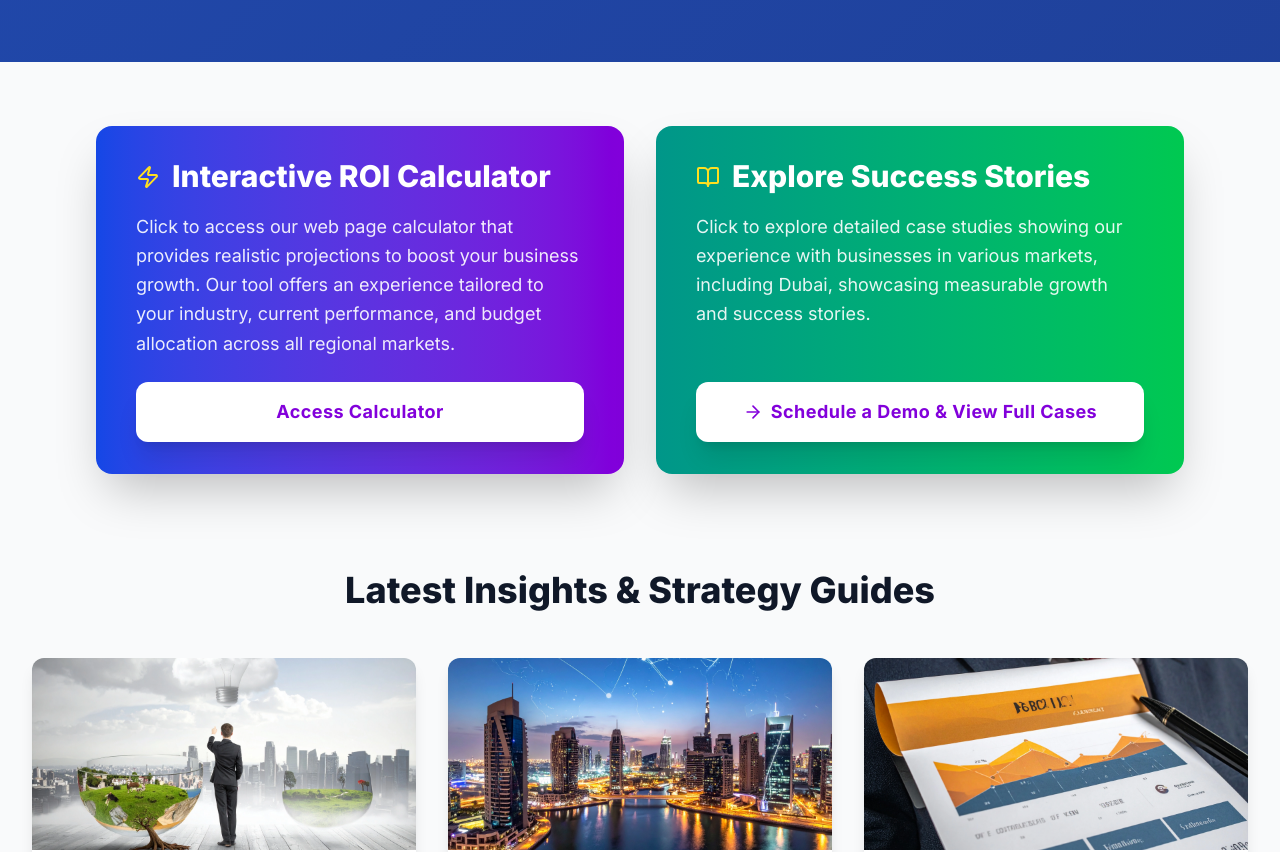
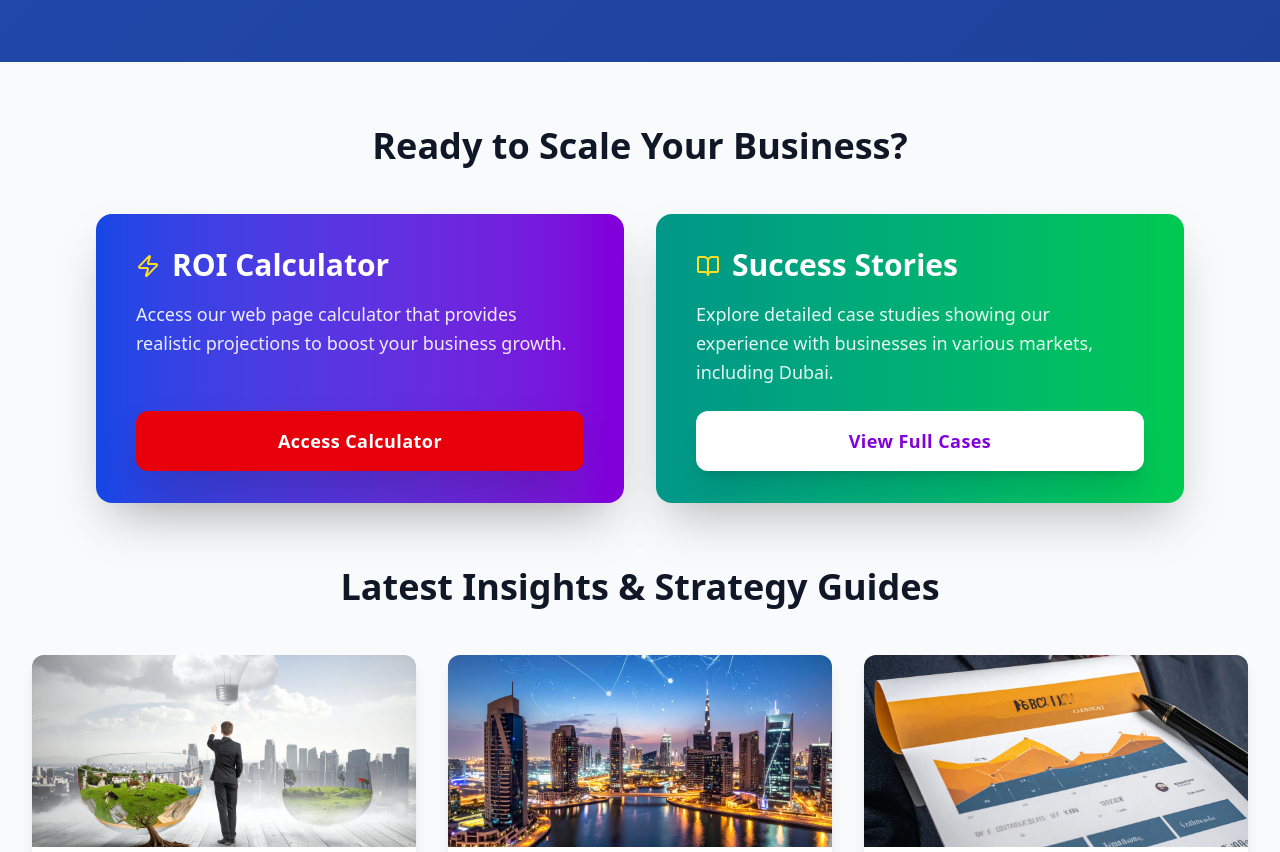
Before and after one commit to grovoz-collab/grovoz-s, a Next.js app: page /contact in a window 1280 px wide. Shown: the part 4440-5292 px from the top of the page. Built offline with nearby package versions, Linux system fonts and the light colour scheme.

Commit message:
updatedx4

```diff
--- a/src/app/contact/ROICalculatorCTA.jsx
+++ b/src/app/contact/ROICalculatorCTA.jsx
@@ -1,5 +1,12 @@
+"use client"; // Ensure this is at the top if this is a Next.js App Router component
+
 import React, { useState, useCallback } from 'react';
-import { Zap, BookOpen, ArrowRight } from 'lucide-react'; // Added BookOpen and ArrowRight icons
+import { Zap, BookOpen, ArrowRight, Phone } from 'lucide-react'; // Added Phone icon for the new button
+
+// Assuming your ContactForm component is in the same directory
+// If not, adjust the import path:
+import ContactForm from '../components/ContactForm';
+
 
 // --- Custom Button Component ---
 // This component simulates the 'Button' used in the original JSX snippet,
@@ -8,11 +15,17 @@ const Button = ({ children, onClick, className, variant = 'default' }) => {
     let baseStyles = "transition duration-300 ease-in-out font-bold tracking-wide rounded-xl focus:outline-none focus:ring-4 transform active:scale-95 flex items-center justify-center space-x-2";
     let variantStyles;
 
-    // Defining the 'cta-alt' variant to contrast sharply with the CTA background
+    // Defining the 'cta-alt' variant to contrast sharply with the darker CTA gradient color
     if (variant === 'cta-alt') {
         // Bright white background with text matching the darker CTA gradient color
         variantStyles = "bg-white text-purple-700 hover:bg-gray-100 ring-white/50 shadow-xl hover:shadow-2xl";
-    } else {
+    }
+    // New 'cta-primary' variant for the main contact form button
+    else if (variant === 'cta-primary') {
+        // High-contrast, vibrant main button
+        variantStyles = "bg-red-600 text-white hover:bg-red-700 ring-red-300 shadow-2xl hover:shadow-3xl";
+    }
+    else {
         // Default style (if needed elsewhere)
         variantStyles = "bg-indigo-600 text-white hover:bg-indigo-700 ring-indigo-300";
     }
@@ -28,6 +41,7 @@ const Button = ({ children, onClick, className, variant = 'default' }) => {
 };
 
 // --- Blog Card Component (New) ---
+// (Keeping BlogCard unchanged for brevity, as requested)
 const BlogCard = ({ title, excerpt, date, category, imageUrl }) => {
     return (
         <div
@@ -39,7 +53,6 @@ const BlogCard = ({ title, excerpt, date, category, imageUrl }) => {
                     src={imageUrl}
                     alt={title}
                     className="w-full h-full object-cover transition duration-500 hover:scale-110"
-                    // Fallback removed as placehold.co URLs provide descriptive text
                 />
             </div>
 
@@ -78,6 +91,12 @@ const BlogCard = ({ title, excerpt, date, category, imageUrl }) => {
 // --- Main Application Component ---
 const App = () => {
     const [message, setMessage] = useState('');
+    // New state for controlling the ContactForm popup
+    const [isFormOpen, setIsFormOpen] = useState(false);
+
+    // Handlers for the ContactForm popup
+    const openContactForm = useCallback(() => setIsFormOpen(true), []);
+    const closeContactForm = useCallback(() => setIsFormOpen(false), []);
 
     // Dummy blog post data updated with new subjects and relevant image placeholders
     const blogPosts = [
@@ -87,7 +106,7 @@ const App = () => {
             excerpt: "Explore the advanced content frameworks that drive organic search visibility and translate page views into tangible sales outcomes.",
             date: "Oct 5, 2025",
             category: "SEO & Content",
-            imageUrl: "/Firefly_Authority content on strategies to improve SEO and boost conversions 327526.webp" // Green/White Placeholder
+            imageUrl: "/Firefly_Authority content on strategies to improve SEO and boost conversions 327526.webp"
         },
         {
             id: 2,
@@ -95,7 +114,7 @@ const App = () => {
             excerpt: "A comprehensive look at the unique economic and consumer trends across the MENA region, detailing actionable insights for successful business growth, particularly in the Dubai hub.",
             date: "Sep 28, 2025",
             category: "Regional Markets",
-            imageUrl: "/Firefly__Regional trend analysis for business growth including Dubai market insights 812328.webp" // Red/White Placeholder
+            imageUrl: "/Firefly__Regional trend analysis for business growth including Dubai market insights 812328.webp"
         },
         {
             id: 3,
@@ -103,99 +122,71 @@ const App = () => {
             excerpt: "Review our in-depth case studies that showcase quantifiable ROI and positive customer service experiences, providing transparent evidence of our commitment to client success.",
             date: "Sep 20, 2025",
             category: "Case Studies",
-            imageUrl: "/Firefly__Case studies showing measurable results with detailed customer service experience 472082.webp" // Blue/White Placeholder
+            imageUrl: "/Firefly__Case studies showing measurable results with detailed customer service experience 472082.webp"
         },
     ];
 
-    // Handler for the ROI Calculator CTA click event
-    const handleAccessCalculator = useCallback(() => {
-        const timestamp = new Date().toLocaleTimeString();
-        // Simulate navigation and provide user feedback
-        setMessage(`[${timestamp}] Navigating to the ROI Calculator page. Your projections are loading...`);
-    }, []);
-
-    // Handler for the Case Studies CTA click event
-    const handleAccessCaseStudies = useCallback(() => {
-        const timestamp = new Date().toLocaleTimeString();
-        // Simulate navigation and provide user feedback
-        setMessage(`[${timestamp}] Redirecting to Case Studies portfolio and demo booking...`);
-    }, []);
 
     return (
         // Main container now only handles background and vertical padding
         <div className="bg-gray-50 py-16">
             {/* Injecting a style tag for the 'Inter' font to ensure good typography */}
-            <style>
-                {`
-                    @import url('https://fonts.googleapis.com/css2?family=Inter:wght@400;600;700;800&display=swap');
-                    .font-inter {
-                        font-family: 'Inter', sans-serif;
-                    }
-                    /* Custom shadow for extra pop on hover */
-                    .hover\\:shadow-3xl:hover {
-                        box-shadow: 0 25px 50px -12px rgba(0, 0, 0, 0.4);
-                    }
-                `}
-            </style>
+
 
             {/* 1. CTA GRID Section (Constrained to max-w-6xl) */}
-            <div className="w-full max-w-6xl font-inter px-4 sm:px-8 mx-auto mb-24">
+            <div className="w-full max-w-6xl font-inter px-4 sm:px-8 mx-auto mb-16">
 
-                <div className="grid grid-cols-1 md:grid-cols-2 gap-8">
+                <h2 className="text-4xl font-extrabold text-gray-900 mb-12 text-center">
+                    Ready to Scale Your Business?
+                </h2>
 
-                    {/* ROI Calculator CTA - First Section */}
+                {/* The CTA Grid is now 3 columns on large screens */}
+      <div className="grid grid-cols-1 md:grid-cols-2 gap-8">
+                    {/* NEW: Primary Contact CTA - Opens the Popup */}
+
+                    {/* ROI Calculator CTA - Existing Section */}
                     <div
-                        // Padding adjusted to decrease height: py-6 on small, py-8 on medium screens
                         className="bg-gradient-to-r from-blue-700 to-purple-700 px-8 py-6 md:px-10 md:py-8 rounded-2xl text-white shadow-2xl
-                                    transition duration-500 hover:shadow-3xl hover:scale-[1.01] transform h-full flex flex-col justify-between"
+                                transition duration-500 hover:shadow-3xl hover:scale-[1.01] transform h-full flex flex-col justify-between"
                     >
-                        {/* Content inside the CTA is now forced to stack vertically (flex-col) for better fit in the grid column */}
                         <div className="flex flex-col gap-4">
-
                             <h3 className="text-3xl font-extrabold leading-tight">
                                 <Zap className="inline w-6 h-6 mr-3 -mt-1 text-yellow-300" />
-                                Interactive ROI Calculator
+                                ROI Calculator
                             </h3>
                             <p className="text-lg opacity-90 leading-relaxed">
-                                Click to access our web page calculator that provides realistic projections to boost your business growth. Our tool offers an experience tailored to your industry, current performance, and budget allocation across all regional markets.
+                                Access our web page calculator that provides realistic projections to boost your business growth.
                             </p>
                         </div>
-
                         <Button
-                            onClick={handleAccessCalculator}
-                            // Button spans full width of the card for better prominence
+                                onClick={openContactForm} // **This opens your ContactForm popup**
                             className="text-lg w-full mt-6 px-10 py-4"
-                            variant="cta-alt"
+                            variant="cta-primary"
                         >
                             Access Calculator
                         </Button>
                     </div>
 
-                    {/* Case Studies CTA - New Section */}
+                    {/* Case Studies CTA - Existing Section */}
                     <div
-                        // Padding adjusted to decrease height: py-6 on small, py-8 on medium screens
                         className="bg-gradient-to-r from-teal-600 to-green-500 px-8 py-6 md:px-10 md:py-8 rounded-2xl text-white shadow-2xl
-                                    transition duration-500 hover:shadow-3xl hover:scale-[1.01] transform h-full flex flex-col justify-between"
+                                transition duration-500 hover:shadow-3xl hover:scale-[1.01] transform h-full flex flex-col justify-between"
                     >
-                         {/* Content inside the CTA is now forced to stack vertically (flex-col) for better fit in the grid column */}
                         <div className="flex flex-col gap-4">
-
                             <h3 className="text-3xl font-extrabold leading-tight">
                                 <BookOpen className="inline w-6 h-6 mr-3 -mt-1 text-yellow-300" />
-                                Explore Success Stories
+                                Success Stories
                             </h3>
                             <p className="text-lg opacity-90 leading-relaxed">
-                                Click to explore detailed case studies showing our experience with businesses in various markets, including Dubai, showcasing measurable growth and success stories.
+                                Explore detailed case studies showing our experience with businesses in various markets, including Dubai.
                             </p>
                         </div>
-
                         <Button
-                            onClick={handleAccessCaseStudies}
+                                onClick={openContactForm} // **This opens your ContactForm popup**
                             className="text-lg w-full mt-6 px-10 py-4"
                             variant="cta-alt"
                         >
-                            <ArrowRight className="w-5 h-5 mr-2" />
-                            Schedule a Demo & View Full Cases
+                            View Full Cases
                         </Button>
                     </div>
                 </div>
@@ -230,6 +221,14 @@ const App = () => {
                     </p>
                 )}
             </div>
+
+            {/* 4. RENDER THE CONTACT FORM POPUP */}
+            {/* The ContactForm handles its own presentation (popup, background, animation) */}
+            <ContactForm
+                isOpen={isFormOpen}
+                onClose={closeContactForm}
+            />
+
         </div>
     );
 };
```
